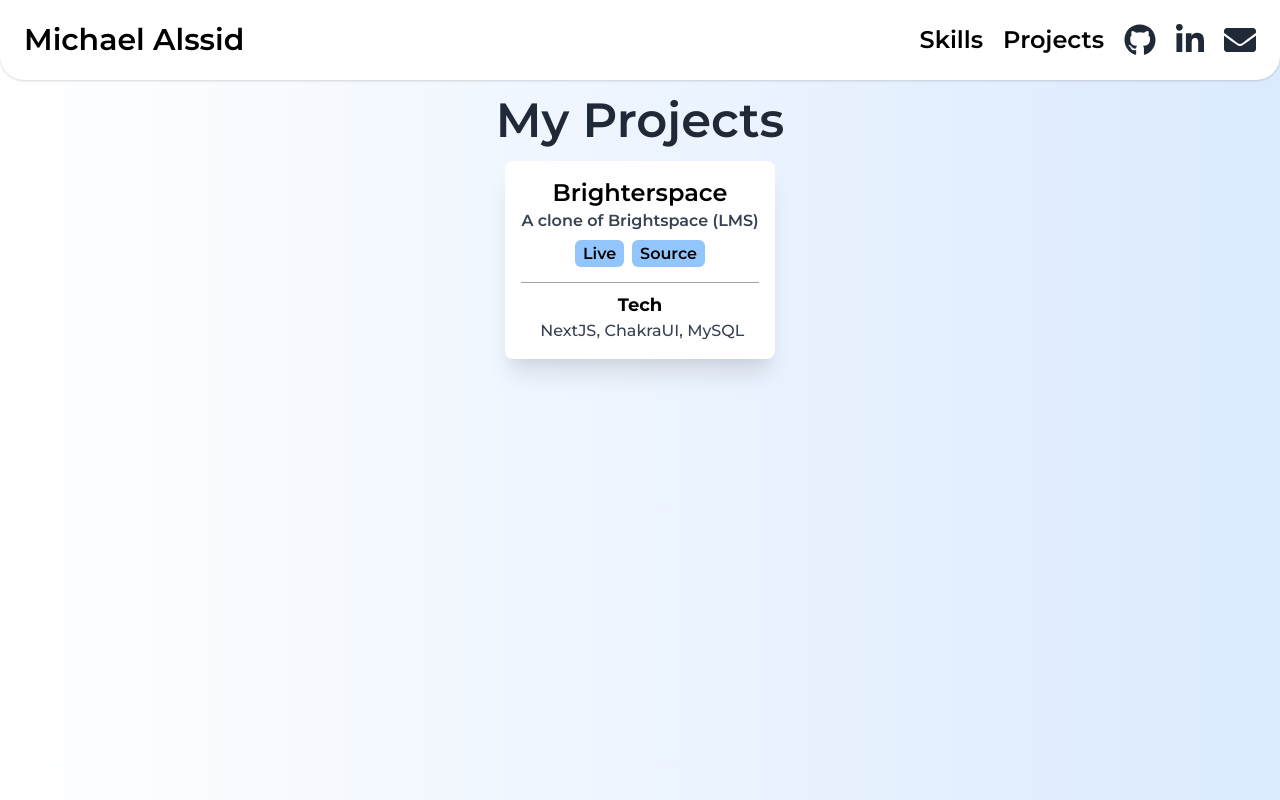
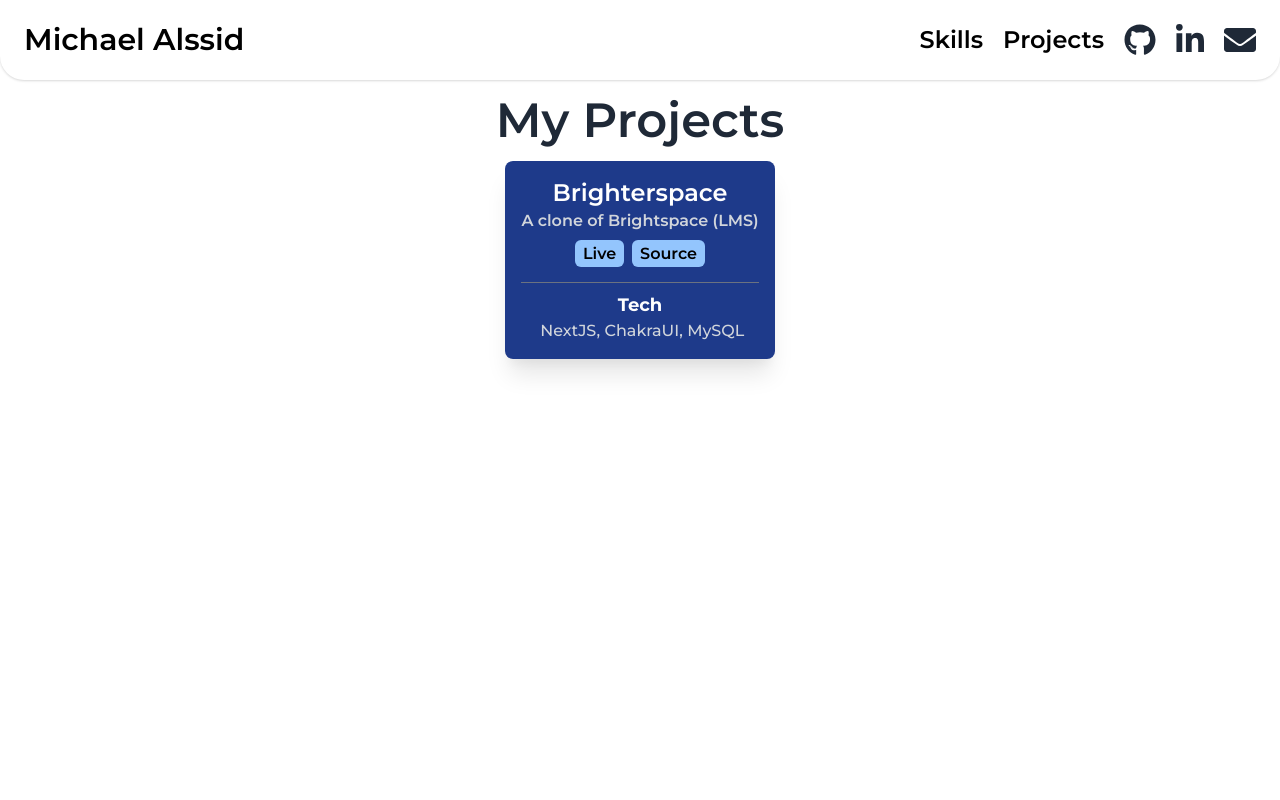
Before and after one commit to malssid/Portfolio, a Next.js app: page /projects in a window 1280 px wide. Built offline with nearby package versions, Linux system fonts and the light colour scheme.

Commit message:
Color changes

```diff
--- a/components/Project.js
+++ b/components/Project.js
@@ -2,10 +2,10 @@
 
 export default function Project({ name, desc, livelink, ghublink, tech }) {
   return (
-    <div className="shadow-xl bg-white mb-3 p-4 rounded-lg mx-3 text-center">
-      <h1 className="text-2xl">{name}</h1>
-      <h2 className="text-md text-gray-700">{desc}</h2>
-      <div className="flex flex-col mt-2 divide-y divide-gray-400">
+    <div className="shadow-xl bg-blue-900 mb-3 p-4 rounded-lg mx-3 text-center">
+      <h1 className="text-2xl text-white">{name}</h1>
+      <h2 className="text-md text-gray-300">{desc}</h2>
+      <div className="flex flex-col mt-2 divide-y divide-gray-500">
         <div className="space-x-2 mb-4">
           <a
             href={livelink}
@@ -23,10 +23,10 @@
           </a>
         </div>
         <div className="flex flex-col">
-          <h2 className="font-bold text-lg mt-2">Tech</h2>
+          <h2 className="font-bold text-lg mt-2 text-white">Tech</h2>
           <div className="flex flex-wrap justify-center">
             {tech.map((item, index) => (
-              <p className="text-gray-700" key={index}>
+              <p className="text-gray-300" key={index}>
                 &nbsp;{item}
               </p>
             ))}
--- a/pages/_app.js
+++ b/pages/_app.js
@@ -7,7 +7,7 @@
 
 function MyApp({ Component, pageProps }) {
   return (
-    <div className="bg-gradient-to-r from-white to-blue-100 min-h-screen">
+    <div className="min-h-screen">
       <Header />
       <Component {...pageProps} />
     </div>
```
